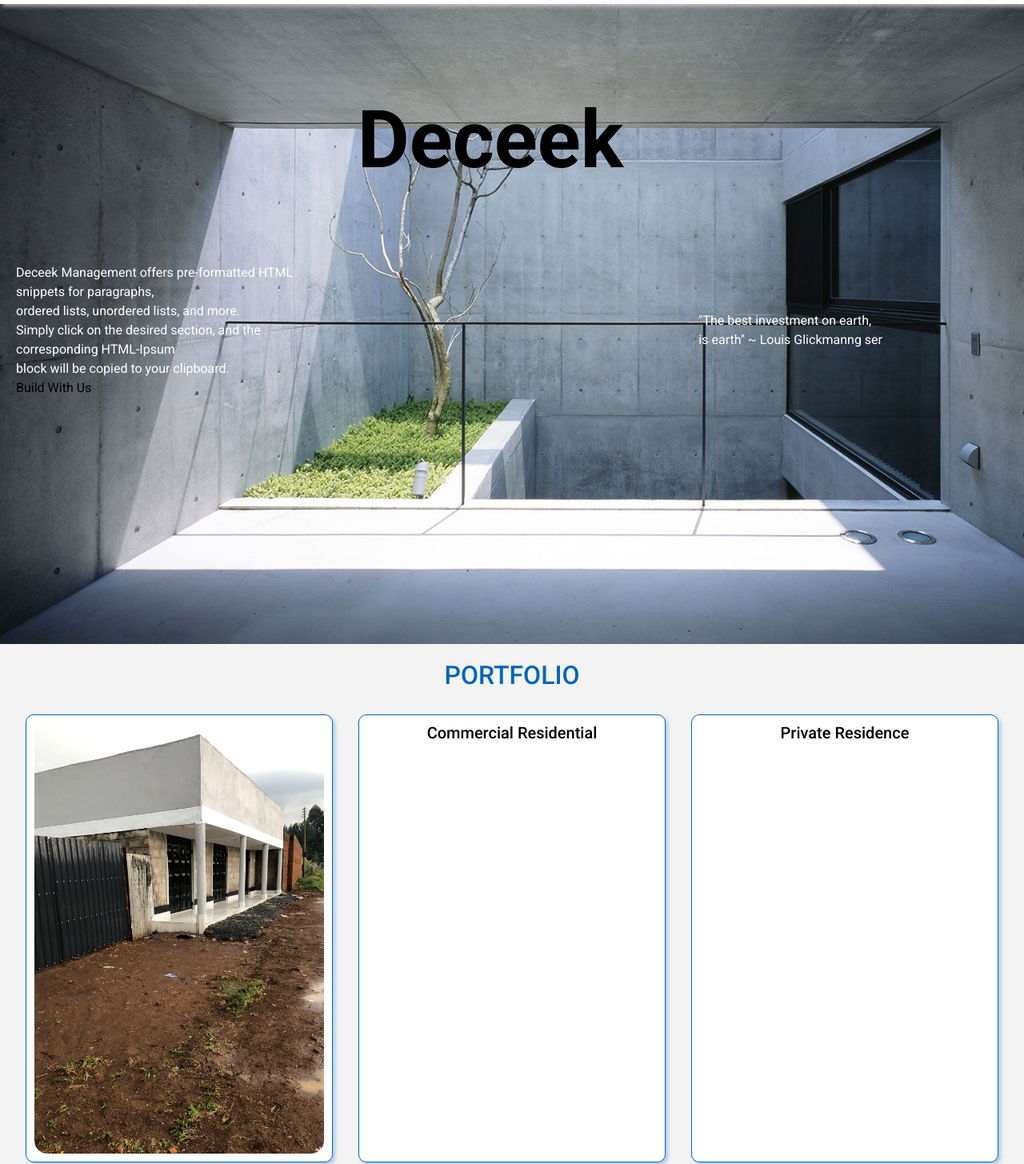
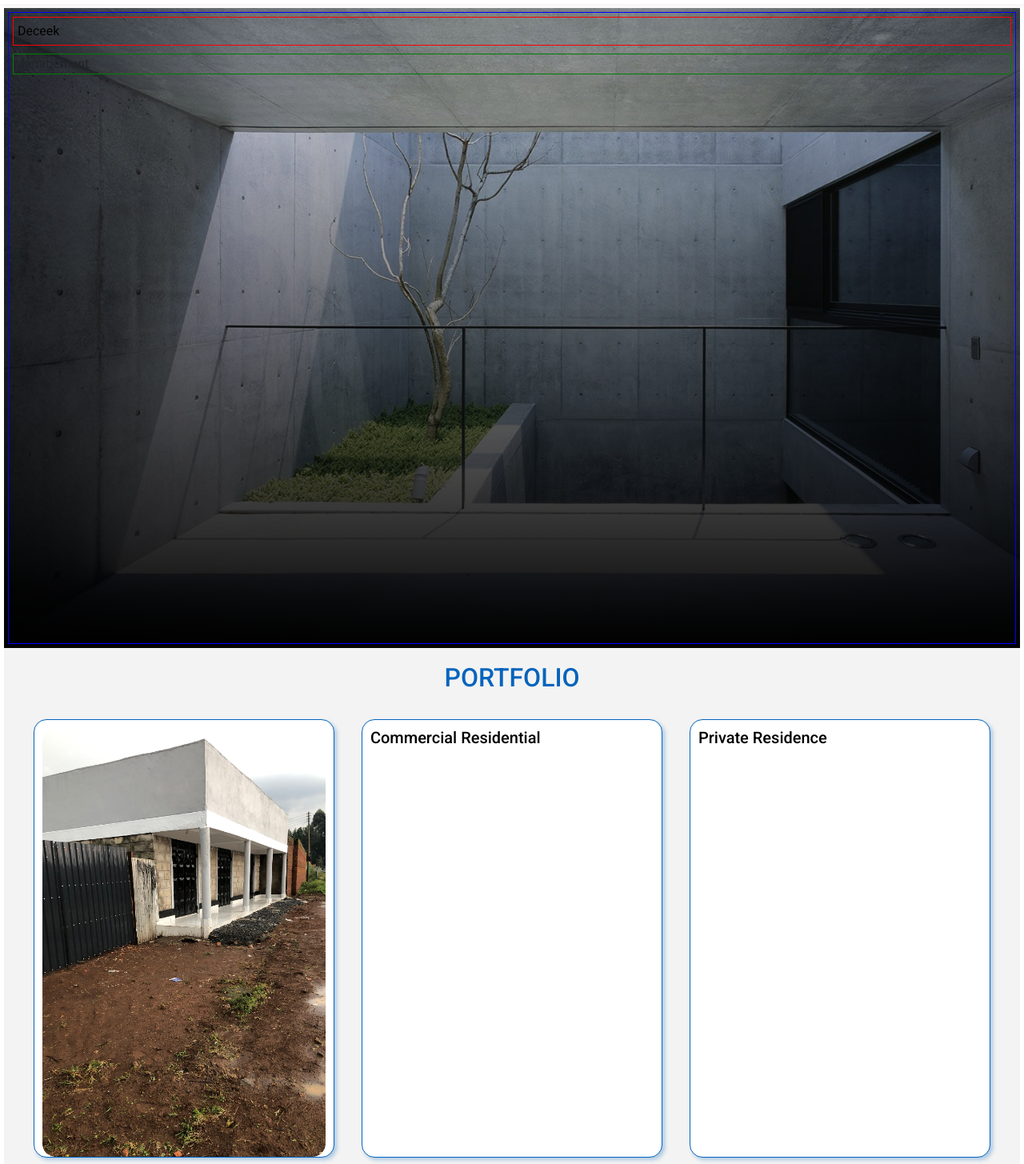
Before and after one commit to willytoo33/deceekRealtorManager, an Angular app: page / in a window 1280 px wide. Shown: the part 55-1510 px from the top of the page at 80% size. Built offline with nearby package versions, Linux system fonts and the light colour scheme.

Commit message:
portfolio containers fixed

```diff
--- a/src/app/homepage/homepage.component.css
+++ b/src/app/homepage/homepage.component.css
@@ -7,7 +7,7 @@
 # General
 ----------------------------------------------------------------------------------*/
 * {
-    margin: 0;
+    margin: 5px;
     padding: 0;
     box-sizing: border-box;
 }
@@ -25,6 +25,7 @@
     font-family: "Roboto", sans-serif;
     background-color: var(--background-color);
     top: 60px;
+    box-sizing: border-box;
 }
 a {
     color: var(--font-color);
@@ -36,7 +37,7 @@ a:hover {
 }
 p {
     color: var(--font-color);
-    margin: 15px 0 0 0;
+    /* margin: 15px 0 0 0; */
     font-size: 16px;
 }
 h1,
@@ -59,77 +60,77 @@ h6 {
 
 .hero-section {
     height: 100vh;
-    display: flex;
-    background-image: url(../../assets/AtticElevation.jpg);
+    width: 100%;
+    margin-left: 0;
+    background-image: url(../../assets/AtticElevation.jpg),  linear-gradient(to bottom, white, black);
     background-size: cover;
     background-repeat: no-repeat;
     background-position: center;
+    background-blend-mode: multiply;
+    display: flex;
+    flex-direction: row;
 }
-
 .hero-heading {
+    border: 1px solid blue;
     flex: 1;
-    margin-top: 30px;
-    margin: 10px;
-    padding: 10px;
-}
-
-.hero-heading h1 {
-    font-size: 100px;
-    font-weight: bolder;
-    /* color: hsl(235, 85%, 28%); */
-    margin-top: 90px;
-}
-.hero-about {
-    justify-content: center;
-    align-items: center;
-    flex: 1;
-    margin: 10px;
-    padding: 10px;
-    align-self: center;
-}
-.hero-about p {
-    color: white;
+    display: flex;
+    flex-direction: column;
 }
 .hero-quote {
+    border: 1px solid yellow;
     flex: 1;
-    align-items: center;
-    justify-content: center;
-    margin: 10px;
-    padding: 10px;
-    align-self: center;
+}
+.hero-heading-title {
+    color: #fff;
+    border: 1px solid red;
+    width: auto;
+    height: auto;
+}
+.hero-heading-subtitle {
+    border: 1px solid green;
+
 }
 .hero-quote p {
     color: white;
 }
-.project-portfolio {
-    height: 80vh;
-    padding-top: 20px;
-}
-
 /**------------------------------------------------------------------------------
-#Project Article Display
+#Project Portfolio Section
 ---------------------------------------------------------------------------------*/
 .project-portfolio {
-    text-align: center;
+    /* text-align: center; */
+    margin: 0px;
+    /* border: 1px solid red; */
+    height: 80vh;
+    box-sizing: border-box;
+    width: 100%;
+    padding: 3px;
+    display: flex;
+    flex-direction: column;
+}
+.portfolio-heading-holder {
+    height: 10%;
+    /* border: 1px solid yellow; */
 }
 .project-display {
     display: flex;
-    flex-wrap: wrap;
+    /* flex-wrap: wrap; */
     justify-content: space-evenly;
-    align-items: center;
+    /* align-items: center; */
+    height: 90%;
+    /* flex: 1; */
+    /* border: 1px solid black; */
+    box-sizing: border-box;
+    padding-bottom: 5px;
 }
 .project-container {
     background-color: var(--container-color);
-    height: 70vh;
-    margin-top: 30px;
+    height: 100%;
     width: 30%;
-    border-radius: 10px;
+    border-radius: 1rem;
     box-shadow: 3px 3px 5px rgba(5, 99, 187, 0.3);
-    padding: 10px;
+    padding: 5px 5px 5px 5px;
     border: 1px solid hsl(209, 95%, 38%);
-}
-.project-container h5 {
-    text-align: center;
+    display: flex;
 }
 .project-article {
     width: 100%;
@@ -137,16 +138,24 @@ h6 {
     position: relative;
     overflow: hidden;
     border-radius: 1rem;
+    padding: 0px;
+    box-sizing: border-box;
+    /* margin-bottom: 7px; */
+    /* padding-bottom: 3px; */
+
+    /* border: 1px solid red; */
 }
 .project-image-slider {
     width: 100%;
     height: 100%;
     object-fit: cover;
-    box-shadow: 0 5px 10px rgba(0, 0, 0, 0.5);
+    /* box-shadow: 0 5px 10px rgba(0, 0, 0, 0.5); */
     border-radius: 1rem;
     animation: imageSlider 10s infinite;
     background-position: center;
     background-size: cover;
+    box-sizing: border-box;
+    margin: 0;
 }
 .project-data-details {
     width: 290px;
@@ -162,10 +171,12 @@ h6 {
     margin-inline: auto;
     transition: opacity 1s 1s;
     opacity: 0;
+    margin-top: 0;
 }
 .details-description {
     display: block;
     color: var(--font-color);
+    margin-top: 0;
 }
 .project-data-details h4 {
     font-size: medium;
--- a/src/app/homepage/homepage.component.html
+++ b/src/app/homepage/homepage.component.html
@@ -1,34 +1,52 @@
 <div class="homepage-body">
     <section class="hero-section" id="hero-section">
-
-        <div class="hero-about">
+        <!-- <div class="hero-about">
             <p>Deceek Management offers pre-formatted HTML snippets for paragraphs, <br> ordered lists,
                 unordered lists, and more.
                 <br>Simply click on the desired section, and the corresponding HTML-Ipsum <br>
                 block will be copied to your clipboard.
             </p>
             <a href="#">Build With Us</a>
+        </div> -->
+
+        <div class="hero-heading">
+            <div class="hero-heading-title">
+                <P>Deceek</P>
+            </div>
+
+            <div class="hero-heading-subtitle">
+                Management
+            </div>
+            <!-- <h1>Deceek</h1>
+            <p>Management</p> -->
         </div>
-        <div class="hero-heading">
-            <h1>Deceek</h1>
-        </div>
-        <div class="hero-quote">
+
+        <!-- <div class="hero-call-to-action">
+            <button>
+                Grow With Us!
+            </button>
+        </div> -->
+
+        <!-- <div class="hero-quote">
             <p>"The best investment on earth, <br> is earth" ~ Louis Glickmanng ser</p>
-        </div>
+        </div> -->
     </section>
 
     <section class="project-portfolio" id="project-section">
-        <h2 class="section-headings">PORTFOLIO</h2>
+        <div class="portfolio-heading-holder">
+            <h2 class="section-headings">PORTFOLIO</h2>
+        </div>
         <div class="project-display">
             <div class="project-container">
-                <article class="project-article">
+                <div class="project-article">
                     <div class="project-image-slider"></div>
                     <div class="project-data-details">
                         <span class="details-description">A Commercial Business Building, Eldoret, Kenya</span>
-                        <h4>Progress: 75%</h4>
+                        <strong>Progress: 100%</strong>
+                        <!-- <h4>Progress: 75%</h4> -->
                         <a href="#" class="project-call-to-action">Explore Project</a>
                     </div>
-                </article>
+                </div>
             </div>
 
             <div class="project-container">
```
